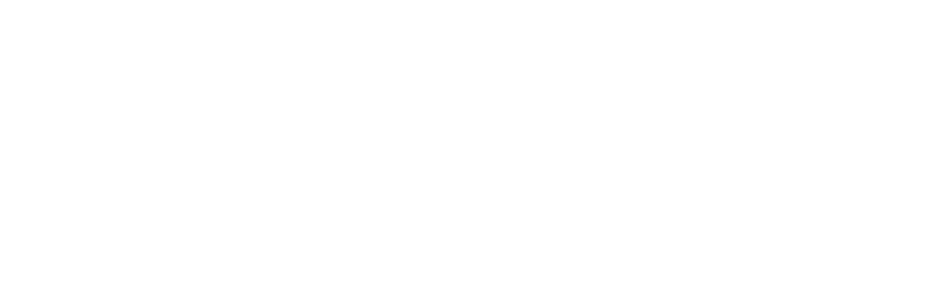
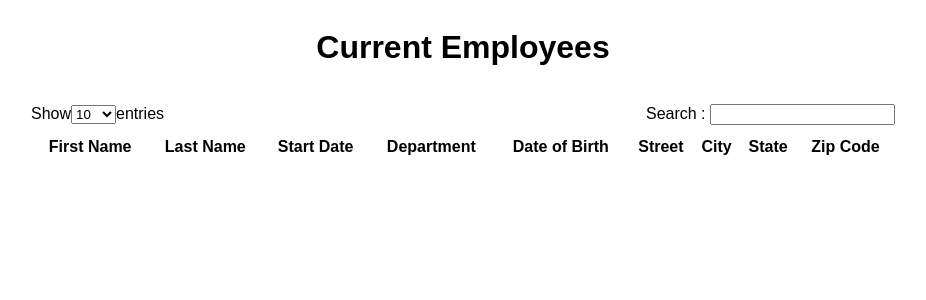
Before and after one commit to clarabernadou/WealthHealth_Bernadou_Clara, a React (Create React App) app in the folder frontend/: page /table in a window 1280 px wide. Before the commit this address had no page. Shown: the top 300 px of the page, without its empty margins (177-1103 px from the left). Built offline with nearby package versions, Linux system fonts and the light colour scheme.

Commit message:
Adding the table plugin & changes/adaptations

```diff
--- a/frontend/package.json
+++ b/frontend/package.json
@@ -20,6 +20,7 @@
     "react-scripts": "5.0.1",
     "react-select": "^5.7.3",
     "react-select-country-list": "^2.2.3",
+    "reactable": "^1.1.0",
     "web-vitals": "^2.1.4"
   },
   "scripts": {
--- a/frontend/src/App.css
+++ b/frontend/src/App.css
@@ -82,3 +82,21 @@
   font-weight: normal !important;
   font-size: 15px;
 }
+
+/* TABLE */
+.table-wrapper {
+  display: flex;
+  flex-direction: column;
+  justify-content: center;
+  margin: 0 200px;
+}
+
+.table-wrapper h1 {
+  text-align: center;
+}
+
+.table-header {
+  display: flex;
+  align-items: center;
+  justify-content: space-between;
+}
--- a/frontend/src/App.js
+++ b/frontend/src/App.js
@@ -5,6 +5,7 @@
 import "./App.css";
 
 import Form from "./Components/Form";
+import Table from "./Components/Table";
 
 function App() {
   return (
@@ -12,6 +13,7 @@
       <BrowserRouter>
         <Routes>
           <Route path="/" element={<Form />} />
+          <Route path="table" element={<Table />} />
         </Routes>
       </BrowserRouter>
     </Provider>
--- a/frontend/src/Components/Selector.jsx
+++ b/frontend/src/Components/Selector.jsx
@@ -6,7 +6,7 @@
 
   const handleChange = (selectedOption) => {
     setStateValue(selectedOption);
-    onChange(selectedOption.label);
+    onChange(selectedOption.value);
   };
 
   return (
--- /dev/null
+++ b/frontend/src/Components/Table.jsx
@@ -0,0 +1,61 @@
+import React, { useState, useEffect } from "react";
+
+export default function Table() {
+  const [employeeDataList, setEmployeeDataList] = useState([]);
+
+  useEffect(() => {
+    const data = JSON.parse(localStorage.getItem("employeeDataList") || "[]");
+    setEmployeeDataList(data);
+  }, []);
+
+  console.log(employeeDataList);
+
+  return (
+    <div className="table-wrapper">
+        <h1>Current Employees</h1>
+        <div className="table-header">
+            <label>
+                Show
+                <select>
+                    <option>10</option>
+                    <option>25</option>
+                    <option>50</option>
+                    <option>100</option>
+                </select>
+                entries
+            </label>
+            <label>Search : <input></input></label>
+        </div>
+        <table className="table" id="table">
+        <thead>
+            <tr>
+            <th>First Name</th>
+            <th>Last Name</th>
+            <th>Start Date</th>
+            <th>Department</th>
+            <th>Date of Birth</th>
+            <th>Street</th>
+            <th>City</th>
+            <th>State</th>
+            <th>Zip Code</th>
+            </tr>
+        </thead>
+        <tbody className="custom-tbody">
+            {employeeDataList.map((employee, index) => (
+            <tr key={index}>
+                <td>{employee.firstName}</td>
+                <td>{employee.lastName}</td>
+                <td>{employee.startDate}</td>
+                <td>{employee.department}</td>
+                <td>{employee.birthDate}</td>
+                <td>{employee.address.street}</td>
+                <td>{employee.address.city}</td>
+                <td>{employee.address.state}</td>
+                <td>{employee.address.zipCode}</td>
+            </tr>
+            ))}
+        </tbody>
+        </table>
+    </div>
+  );
+}
--- a/frontend/src/components/Form.jsx
+++ b/frontend/src/components/Form.jsx
@@ -80,7 +80,7 @@
   const [inputStartDate, setInputStartDate] = useState(new Date());
   const [inputStreet, setInputStreet] = useState("");
   const [inputCity, setInputCity] = useState("");
-  const [inputState, setInputState] = useState(stateOptions[0].label);
+  const [inputState, setInputState] = useState(stateOptions[0].value);
   const [inputZipCode, setInputZipCode] = useState("");
   const [inputDepartment, setInputDepartment] = useState(departmentOptions[0].value);
 
```
Also changed, not shown: 1 other file (tests, documents, lock files or other folders).
